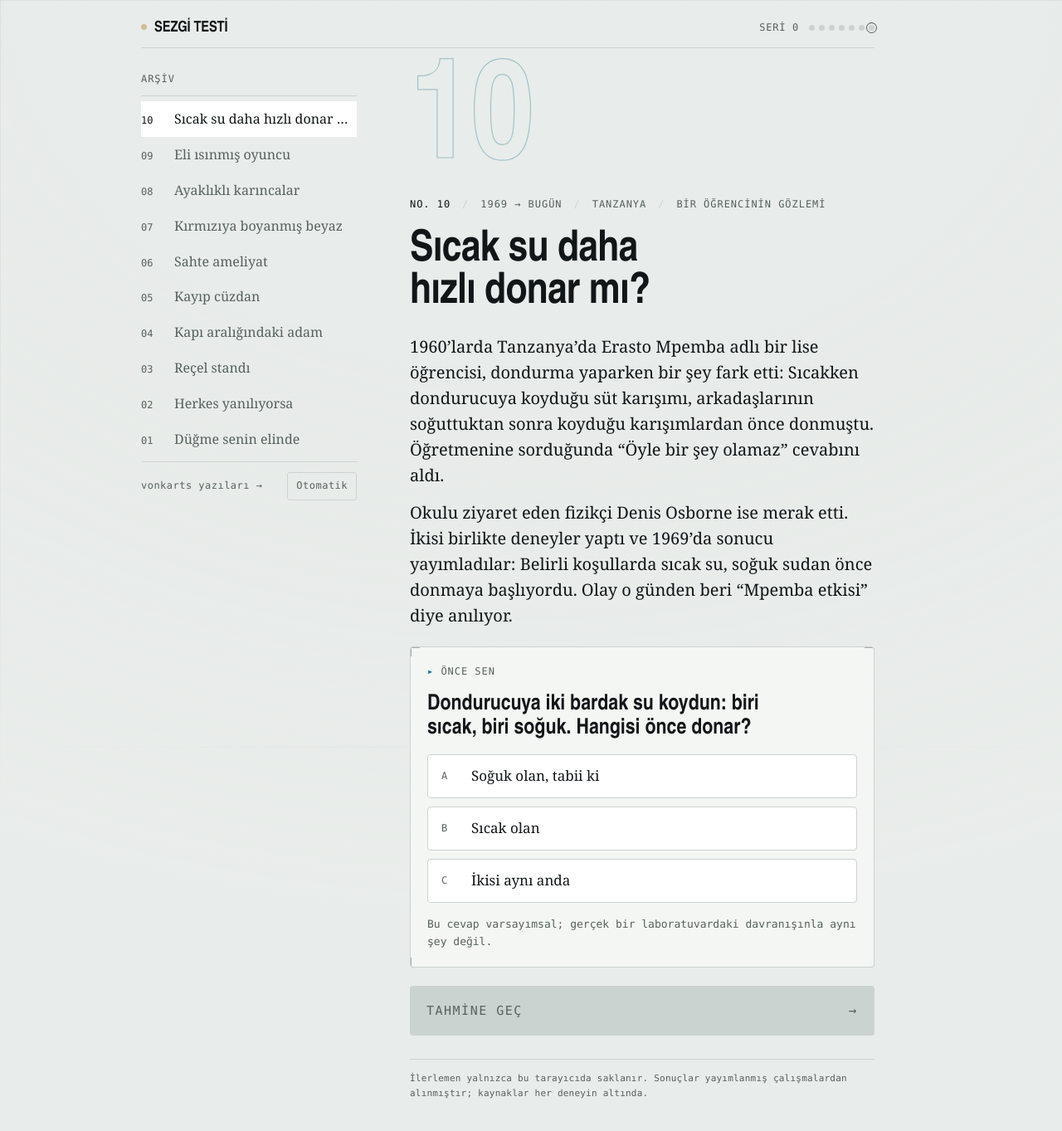
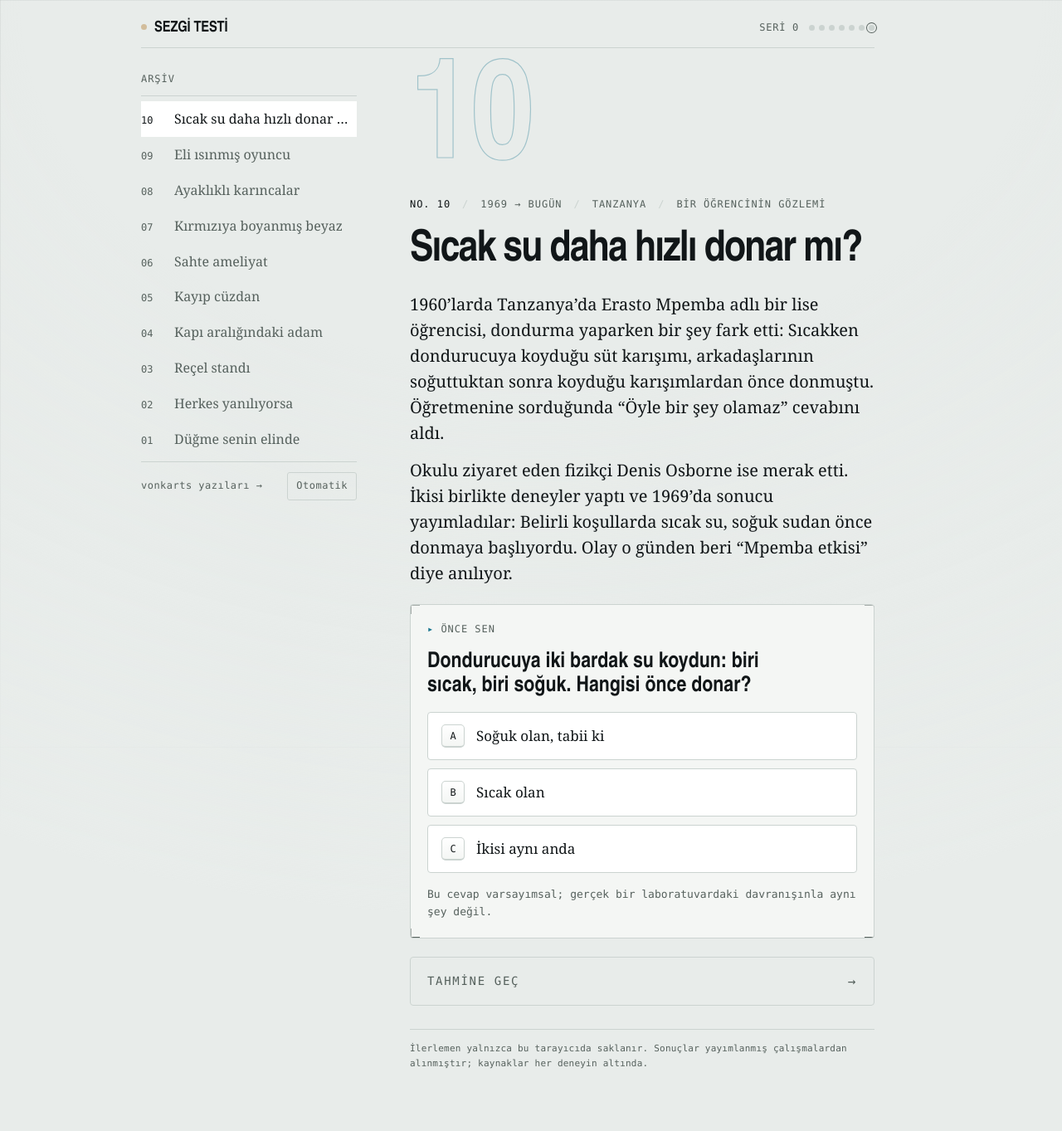
Before and after one commit to vonkarts/vonkarts.github.io, a Jekyll site: the page built from tr/sezgi-testi/index.html, in a window 1280 px wide and 1382 px high. Shown: the top 1363 px of the window at 83% size. Built offline with Jekyll 4.4.1, drawn with Linux system fonts in a browser that asks for light colours; some web fonts are replaced.

Commit message:
Önizleme: klavye tuşu seçenekler, terminal kartı, içi boş düğmeler, ışımasız

```diff
--- a/assets/game/game.css
+++ b/assets/game/game.css
@@ -208,10 +208,10 @@
 
 @media (prefers-reduced-motion:reduce){*{transition:none!important}}
 
-/* ===== Fütüristik katman: ölçüm ızgarası, köşe çerçeveleri, ışıma, keskin köşeler ===== */
-:root{--grid:rgba(124,198,221,.055);--glow-g:0 0 22px rgba(124,198,221,.45);--glow-r:0 0 26px rgba(240,180,76,.5);--dot-g:0 0 10px rgba(124,198,221,.55);--dot-r:0 0 10px rgba(240,180,76,.6);--brk:var(--muted)}
-@media (prefers-color-scheme: light){:root:not([data-theme="dark"]){--grid:rgba(17,22,24,.055);--glow-g:none;--glow-r:none;--dot-g:none;--dot-r:none}}
-:root[data-theme="light"]{--grid:rgba(17,22,24,.055);--glow-g:none;--glow-r:none;--dot-g:none;--dot-r:none}
+/* ===== Fütüristik katman: ölçüm ızgarası, köşe çerçeveleri, keskin köşeler. Işıma yok (sadelik). ===== */
+:root{--grid:rgba(124,198,221,.05);--brk:var(--muted);--term:#07090a;--term-fg:#d9e1e3;--term-line:#1f282c}
+@media (prefers-color-scheme: light){:root:not([data-theme="dark"]){--grid:rgba(17,22,24,.055)}}
+:root[data-theme="light"]{--grid:rgba(17,22,24,.055)}
 
 body{background-image:linear-gradient(var(--grid) 1px,transparent 1px),linear-gradient(90deg,var(--grid) 1px,transparent 1px);
   background-size:24px 24px;background-position:-1px -1px;background-attachment:fixed}
@@ -219,7 +219,7 @@
 .shell{position:relative;z-index:1}
 
 /* köşe çerçeveleri (nişangâh) */
-.panel,.stat,.card,.note{border-radius:4px;position:relative;
+.panel,.stat,.note{border-radius:4px;position:relative;
   --b:var(--brk);
   background-image:
     linear-gradient(var(--b),var(--b)),linear-gradient(var(--b),var(--b)),
@@ -231,35 +231,49 @@
   background-position:-1px -1px,-1px -1px,calc(100% + 1px) -1px,calc(100% + 1px) -1px,-1px calc(100% + 1px),-1px calc(100% + 1px),calc(100% + 1px) calc(100% + 1px),calc(100% + 1px) calc(100% + 1px)}
 .panel{background-color:var(--surface)}
 .stat{background-color:var(--raise);--b:var(--real)}
-.card{background-color:var(--fg);--b:var(--bg)}
 .note{border-style:solid;background-color:transparent}
 .opt,.gen button,.stand{border-radius:4px}
 .arc-item{border-radius:3px}
-.opt[aria-pressed="true"],.gen button[aria-pressed="true"]{box-shadow:var(--dot-g)}
-.opt.right{box-shadow:var(--dot-r)}
+
+/* dev başlıklar: sıkı harf aralığı */
+h1.title{letter-spacing:-.035em}
+.no{-webkit-text-stroke:1.2px var(--guess);opacity:.35}
 
 /* başlık şeridi: yanıp sönen kayıt ışığı */
-.mark::before{content:"";display:inline-block;width:7px;height:7px;border-radius:50%;background:var(--real);margin-right:9px;vertical-align:2px;box-shadow:var(--dot-r);animation:rec 2.4s ease-in-out infinite}
+.mark::before{content:"";display:inline-block;width:7px;height:7px;border-radius:50%;background:var(--real);margin-right:9px;vertical-align:2px;animation:rec 2.4s ease-in-out infinite}
 @keyframes rec{0%,100%{opacity:1}50%{opacity:.25}}
 .eyebrow span+span::before{content:"/";margin-right:14px;color:var(--line)}
-.eyebrow{gap:6px 14px}
 
-/* büyük rakamlar ve noktalar ışır */
-.no{-webkit-text-stroke:1.2px var(--guess);opacity:.35}
-.big{text-shadow:var(--glow-g)}
-.big.real,.stat b{text-shadow:var(--glow-r)}
-.p.g{box-shadow:var(--dot-g)}
-.people.revealed .p.a{box-shadow:var(--dot-r)}
+/* seçenek harfleri: klavye tuşu */
+.opt .k{width:28px;height:28px;flex:none;display:grid;place-items:center;border-radius:5px;font-size:12px;font-weight:500;color:var(--fg);
+  border:1px solid var(--line);border-bottom-width:2.5px;background:linear-gradient(180deg,var(--raise),var(--surface))}
+.opt[aria-pressed="true"] .k{border-color:var(--guess);color:var(--guess)}
+.opt.right .k{border-color:var(--real);color:var(--real)}
+.opt:active .k{border-bottom-width:1px;transform:translateY(1.5px)}
+
+/* tarama çizgisi (sonuç açılırken) */
 .people{position:relative}
-.sweep{position:absolute;left:-6px;right:-6px;height:2px;top:0;background:var(--real);box-shadow:0 0 14px 2px var(--real);border-radius:2px;pointer-events:none;opacity:0}
-.gapbar .span{box-shadow:var(--dot-r)}
+.sweep{position:absolute;left:-6px;right:-6px;height:2px;top:0;background:var(--real);border-radius:2px;pointer-events:none;opacity:0}
 
-/* düğmeler: keskin, ışıklı */
-.cta{border-radius:4px;font-family:var(--mono);font-weight:500;font-size:15px;letter-spacing:.1em;text-transform:uppercase;background:var(--guess);color:var(--bg);box-shadow:var(--glow-g)}
-.cta:disabled{box-shadow:none;background:var(--line);color:var(--muted);opacity:1}
-.cta.alt,.next .cta{background:none;color:var(--fg);border:1px solid var(--line);box-shadow:none}
-.card .copy{border-radius:3px}
+/* düğmeler: içi boş, ince çerçeveli */
+.cta{border-radius:4px;background:transparent;color:var(--fg);border:1px solid var(--fg);font-family:var(--mono);font-weight:500;font-size:14px;letter-spacing:.12em;text-transform:uppercase;padding:16px 20px}
+.cta:hover{background:var(--raise)}
+.cta:active{filter:none;background:var(--line)}
+.cta:disabled{border-color:var(--line);color:var(--muted);background:transparent;opacity:1}
 .theme{border-radius:3px}
+
+/* paylaşım kartı: terminal penceresi (iki temada da koyu) */
+.card{background:var(--term);color:var(--term-fg);border:1px solid var(--term-line);border-radius:6px;padding:0;gap:0;overflow:hidden}
+.term-bar{display:flex;align-items:center;gap:7px;padding:10px 14px;border-bottom:1px solid var(--term-line);font-family:var(--mono);font-size:11px;letter-spacing:.06em;color:#7d898d}
+.term-bar i{width:10px;height:10px;border-radius:50%;background:#2a3337;display:block}
+.term-bar span{margin-left:8px}
+.term-body{padding:18px 18px 20px;display:flex;flex-direction:column;gap:14px}
+.card .score{color:#f0b44c}
+.card .score small{color:#7d898d;opacity:1}
+.card pre{opacity:1;color:var(--term-fg)}
+.card pre::before{content:"> ";color:#7cc6dd}
+.card .copy{border-radius:3px;border-color:#3a464b;color:var(--term-fg)}
+.card .copy:hover{border-color:#7cc6dd;color:#7cc6dd}
 
 /* makale bölümleri: başlıklar konsol etiketi gibi */
 .blk h2::before,.srcs h2::before,.panel h2::before{content:"▸ ";color:var(--guess)}
--- a/assets/game/game.js
+++ b/assets/game/game.js
@@ -261,10 +261,10 @@
     '<h1 class="title">' + esc(verdict()) + '</h1>' +
     (replay ? '<p class="note" data-in>' + esc(T.played) + '</p>' : '') +
     top + youLine() +
-    '<section class="card" id="card" data-in><div class="top"><span>' + esc(T.name) + '</span><span>' + esc(T.no) + ' ' + NO + '</span></div>' +
-      '<div class="score" id="score">0<small>' + esc(T.score) + '</small></div>' +
+    '<section class="card" id="card" data-in><div class="term-bar" aria-hidden="true"><i></i><i></i><i></i><span>' + esc(T.name.toLowerCase()) + ' · ' + esc(T.no.toLowerCase()) + ' ' + NO + '</span></div>' +
+      '<div class="term-body"><div class="score" id="score">0<small>' + esc(T.score) + '</small></div>' +
       '<pre id="share">' + esc(share) + '</pre>' +
-      '<button type="button" class="copy" id="copy">' + esc(T.copy) + '</button></section>' + next;
+      '<button type="button" class="copy" id="copy">' + esc(T.copy) + '</button></div></section>' + next;
   var after = function(){
     header();
     $("#article").classList.add("open");
```
